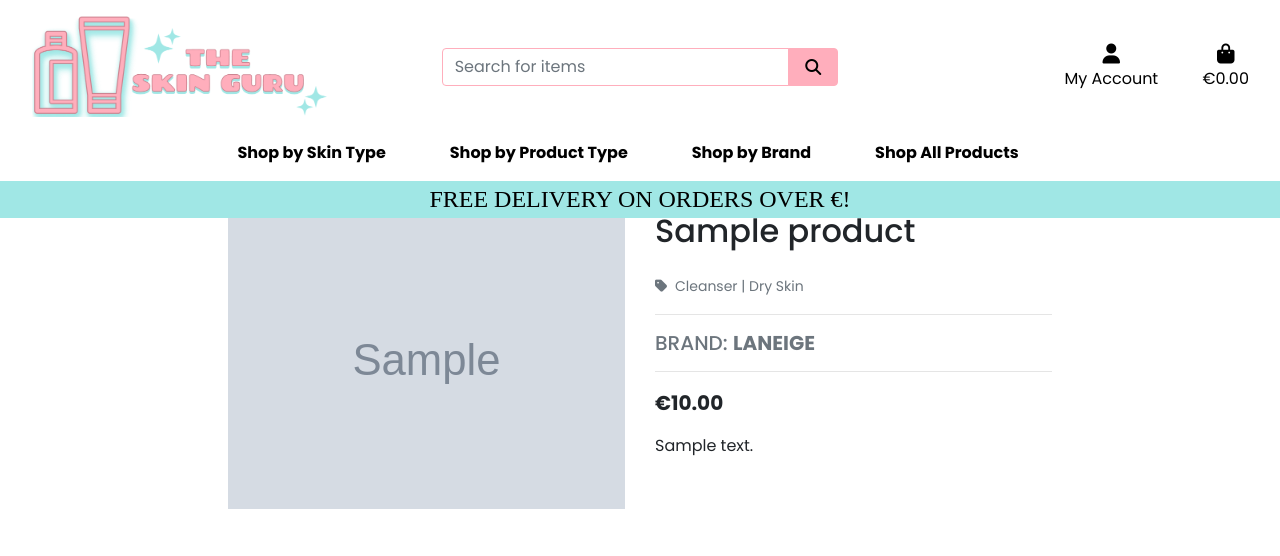
After one commit to abigail-ryan/the-skin-guru, a Django app: page /products/1 in a window 1280 px wide. The commit adds this page. Shown: the top 556 px of the page. Run offline with Django 3.2, Linux system fonts and the light colour scheme; data comes from the database, SQL or seed files in the repository; tables that the repository leaves empty hold one stand-in row (values such as "Sample post"); grey boxes marked "Sample" are stand-in pictures; some libraries are stand-ins or nearby versions; some web fonts are replaced.

Commit message:
Add product details html and fix header styling

```diff
--- a/home/templates/home/index.html
+++ b/home/templates/home/index.html
@@ -18,7 +18,7 @@
             </h1>
             <div class="my-5">
                 <h4>
-                    <a href="" class="shop-now-button btn btn-lg rounded-0 text-uppercase py-3">Shop Now</a>
+                    <a href="{% url 'products' %}" class="shop-now-button btn btn-lg rounded-0 text-uppercase py-3">Shop Now</a>
                 </h4>
             </div>
         </div>
--- /dev/null
+++ b/products/templates/products/product_detail.html
@@ -0,0 +1,42 @@
+{% extends "base.html" %}
+{% load static %}
+
+{% block page_header %}
+    <div class="container header-container">
+        <div class="row">
+            <div class="col"></div>
+        </div>
+    </div>
+{% endblock %}
+
+{% block content %}
+    <div class="container-fluid">
+        <div class="row">
+            <div class="col-12 col-md-6 col-lg-4 offset-lg-2">
+                <div class="image-container my-5">
+                    {% if product.image %}
+                        <a href="{{ product.image.url }}" target="_blank">
+                            <img class="card-img-top img-fluid" src="{{ product.image.url }}" alt="{{ product.name }}">
+                        </a>
+                        {% else %}
+                        <a href="">
+                            <img class="card-img-top img-fluid" src="{{ MEDIA_URL }}noimage.png" alt="{{ product.name }}">
+                        </a>
+                    {% endif %}
+                </div>
+            </div>
+            <div class="col-12 col-md-6 col-lg-4">
+                <div class="product-details-container mb-5 mt-md-5">
+                    <h2 class="mb-0">{{ product.name }}</h2>
+                    <br>
+                    <small class="text-muted"><i class="fas fa-tag mr-1"></i> <a> {{ product.category.friendly_name }} | {{ product.skin_type.friendly_name }}</small>
+                    <hr>
+                    <h5 class="mb-0 text-muted">BRAND: <strong>{{ product.brand.friendly_name }}</strong></h5>
+                    <hr>
+                    <p class="lead mb-0 text-left font-weight-bold">€{{ product.price }}</p>
+                    <p class="mt-3">{{ product.description }}</p>
+                </div>
+            </div>
+        </div>
+    </div>
+{% endblock %}
--- a/products/templates/products/products.html
+++ b/products/templates/products/products.html
@@ -25,7 +25,7 @@
                         <div class="col-sm-6 col-md-6 col-lg-4 col-xl-3">
                             <div class="card h-100 border-0">
                                 {% if product.image %}
-                                <a href="">
+                                <a href="{% url 'product_detail' product.id %}">
                                     <img class="card-img-top img-fluid" src="{{ product.image.url }}" alt="{{ product.name }}">
                                 </a>
                                 {% else %}
--- a/products/urls.py
+++ b/products/urls.py
@@ -3,4 +3,5 @@ from . import views
 
 urlpatterns = [
     path('', views.all_products, name='products'),
+    path('<product_id>', views.product_detail, name='product_detail'),
 ]
--- a/products/views.py
+++ b/products/views.py
@@ -1,4 +1,4 @@
-from django.shortcuts import render
+from django.shortcuts import render, get_object_or_404
 from .models import Product
 
 # Create your views here.
@@ -14,3 +14,16 @@ def all_products(request):
     }
 
     return render(request, 'products/products.html', context)
+
+
+def product_detail(request, product_id):
+    """
+    A view to show individual product details
+    """
+    product = get_object_or_404(Product, pk=product_id)
+
+    context = {
+        'product' : product,
+    }
+
+    return render(request, 'products/product_detail.html', context)
--- a/static/css/base.css
+++ b/static/css/base.css
@@ -74,25 +74,6 @@ body {
     text-transform: uppercase;
 }
 
-/* Media Queries */
- /* small screens */
-@media (max-width: 320px){
-    .header-container {
-        padding-top: 360px;
-    }
-}
-
-@media (min-width: 375px){
-    .header-container {
-        padding-top: 280px;
-    }
-}
-
-@media (min-width: 768px){
-    .header-container {
-        padding-top: 220px;
-    }
-}
 
 /* Slightly larger container on xl screens */
 @media (min-width: 1200px) {
@@ -115,4 +96,19 @@ body {
         z-index: 1030;
     }
 
+    .header-container {
+        padding-top: 164px;
+    }
+
 }
+
+/* Add padding to top of page when navbar is collapsed on mobile */
+@media (max-width: 991px) {
+    .header-container {
+        padding-top: 116px;
+    }
+
+    body {
+        height: calc(100vh - 116px);
+    }
+}
--- a/templates/includes/main-nav.html
+++ b/templates/includes/main-nav.html
@@ -42,7 +42,7 @@
         </li>
 
         <li class="nav-item dropdown">
-            <a class="logo-font font-weight-bold nav-link text-black mr-5" href="" id="all-products-link" data-toggle="dropdown" aria-haspopup="true" aria-expanded="false">
+            <a class="logo-font font-weight-bold nav-link text-black mr-5" href="{% url 'products' %}" id="all-products-link">
                 Shop All Products
             </a>
         </li>
```
